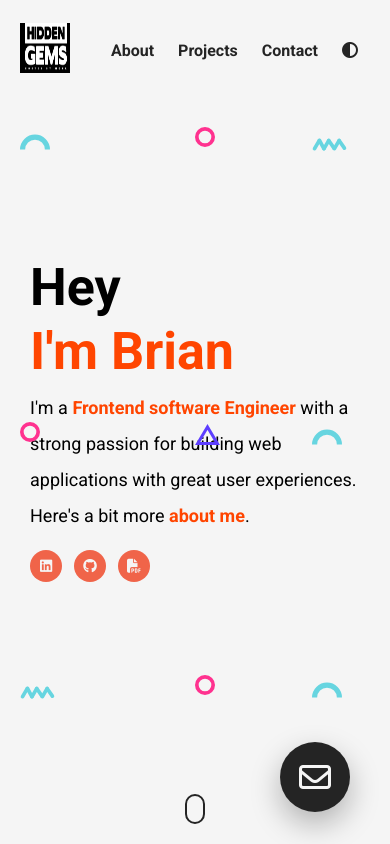
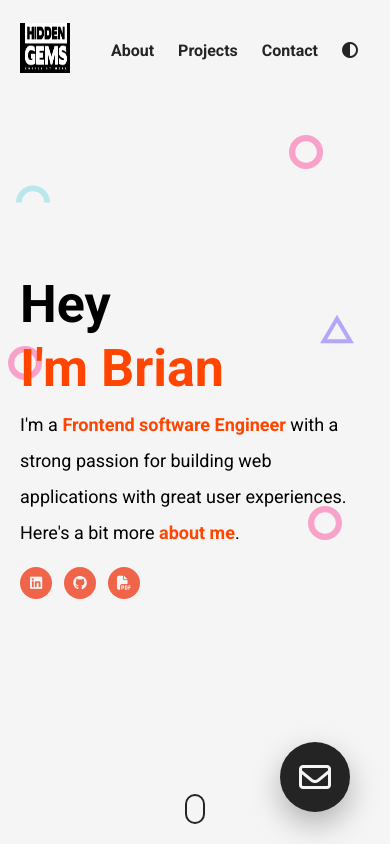
Before and after one commit to blackbockz-boop/Portfolio-, a plain HTML site: page index.html in a window 390 px wide. Shown: the top 844 px of the page. Drawn offline with nearby package versions, Linux system fonts and the light colour scheme.

Commit message:
mobile update

```diff
--- a/index.js
+++ b/index.js
@@ -15,6 +15,35 @@ for (let i = 0; i < shapes.length; i++) {
     const boolInt = isOdd ? -1 : 1;
     shapes[i].style.transform = `translate(${x * boolInt}px, ${y * boolInt}px)`
     }
+}
+
+function initProjectRevealOnScroll() {
+    const projects = document.querySelectorAll('.project')
+
+    if (!projects.length) {
+        return
+    }
+
+    if (!('IntersectionObserver' in window)) {
+        projects.forEach((project) => project.classList.add('project--visible'))
+        return
+    }
+
+    const observer = new IntersectionObserver((entries) => {
+        entries.forEach((entry) => {
+            if (!entry.isIntersecting) {
+                return
+            }
+
+            entry.target.classList.add('project--visible')
+            observer.unobserve(entry.target)
+        })
+    }, {
+        threshold: 0.35,
+        rootMargin: '0px 0px -12% 0px'
+    })
+
+    projects.forEach((project) => observer.observe(project))
 }
 
 function toggleContrast() {
@@ -47,6 +76,19 @@ document.addEventListener('DOMContentLoaded', () => {
     const closeButton = document.querySelector('.modal__exit')
     const loading = document.querySelector('.modal__overlay--loading')
     const success = document.querySelector('.modal__overlay--success')
+    const landingPage = document.querySelector('#landing-page')
+
+    if (landingPage) {
+        landingPage.addEventListener('touchmove', (event) => {
+            if (!event.touches.length) {
+                return
+            }
+
+            moveBackground(event.touches[0])
+        }, { passive: true })
+    }
+
+    initProjectRevealOnScroll()
 
     if (!closeButton || !loading || !success) {
         return
--- a/style.css
+++ b/style.css
@@ -208,6 +208,7 @@ LANDING PAGE
     width: 100%;
     max-width: 1000px;
     padding: 0 30px;
+    z-index: 2;
 }
 
 .header__para {
@@ -543,6 +544,11 @@ PROJECTS
     filter: blur(5px);
 }
 
+.project.project--visible .project__img {
+    transform: scale(1.07);
+    filter: blur(5px);
+}
+
 .project__wrapper {
     position: relative;
     overflow: hidden;
@@ -565,6 +571,10 @@ PROJECTS
     opacity: 0.7;
 }
 
+.project.project--visible .project__wrapper--bg {
+    opacity: 0.7;
+}
+
 .project__description {
     position: absolute;
     top: 50%;
@@ -577,6 +587,11 @@ PROJECTS
 }
 
 .project__wrapper:hover .project__description {
+    opacity: 1;
+    transform: translateY(-50%);
+}
+
+.project.project--visible .project__description {
     opacity: 1;
     transform: translateY(-50%);
 }
@@ -671,6 +686,8 @@ SHAPES
 */
 .shape {
     position: absolute;
+    z-index: 1;
+    pointer-events: none;
 }
 
 .shape--0 {
@@ -723,6 +740,52 @@ SHAPES
 */
 
 @media (max-width: 768px) {
+    #landing-page {
+        min-height: 100svh;
+    }
+
+    .header {
+        top: 52%;
+        padding: 0 20px;
+    }
+
+    .shape {
+        width: 42px;
+        opacity: 0.5;
+    }
+
+    .shape--0 {
+        top: 19%;
+        left: 5%;
+    }
+
+    .shape--1 {
+        top: 15%;
+        left: 77%;
+    }
+
+    .shape--3 {
+        top: 42%;
+        left: 3%;
+    }
+
+    .shape--4 {
+        top: 36%;
+        left: 84%;
+    }
+
+    .shape--7 {
+        top: 64%;
+        left: 81%;
+    }
+
+    .shape--2,
+    .shape--5,
+    .shape--6,
+    .shape--8 {
+        display: none;
+    }
+
     .title {
         font-size: 80px;
     }
@@ -746,6 +809,36 @@ SHAPES
 /* small phones */
 
 @media (max-width: 480px) {
+    .shape {
+        width: 34px;
+        opacity: 0.42;
+    }
+
+    .shape--0 {
+        top: 21%;
+        left: 4%;
+    }
+
+    .shape--1 {
+        top: 16%;
+        left: 74%;
+    }
+
+    .shape--3 {
+        top: 41%;
+        left: 2%;
+    }
+
+    .shape--4 {
+        top: 37%;
+        left: 82%;
+    }
+
+    .shape--7 {
+        top: 60%;
+        left: 79%;
+    }
+
     .title {
         font-size: 52px;
     }
```
